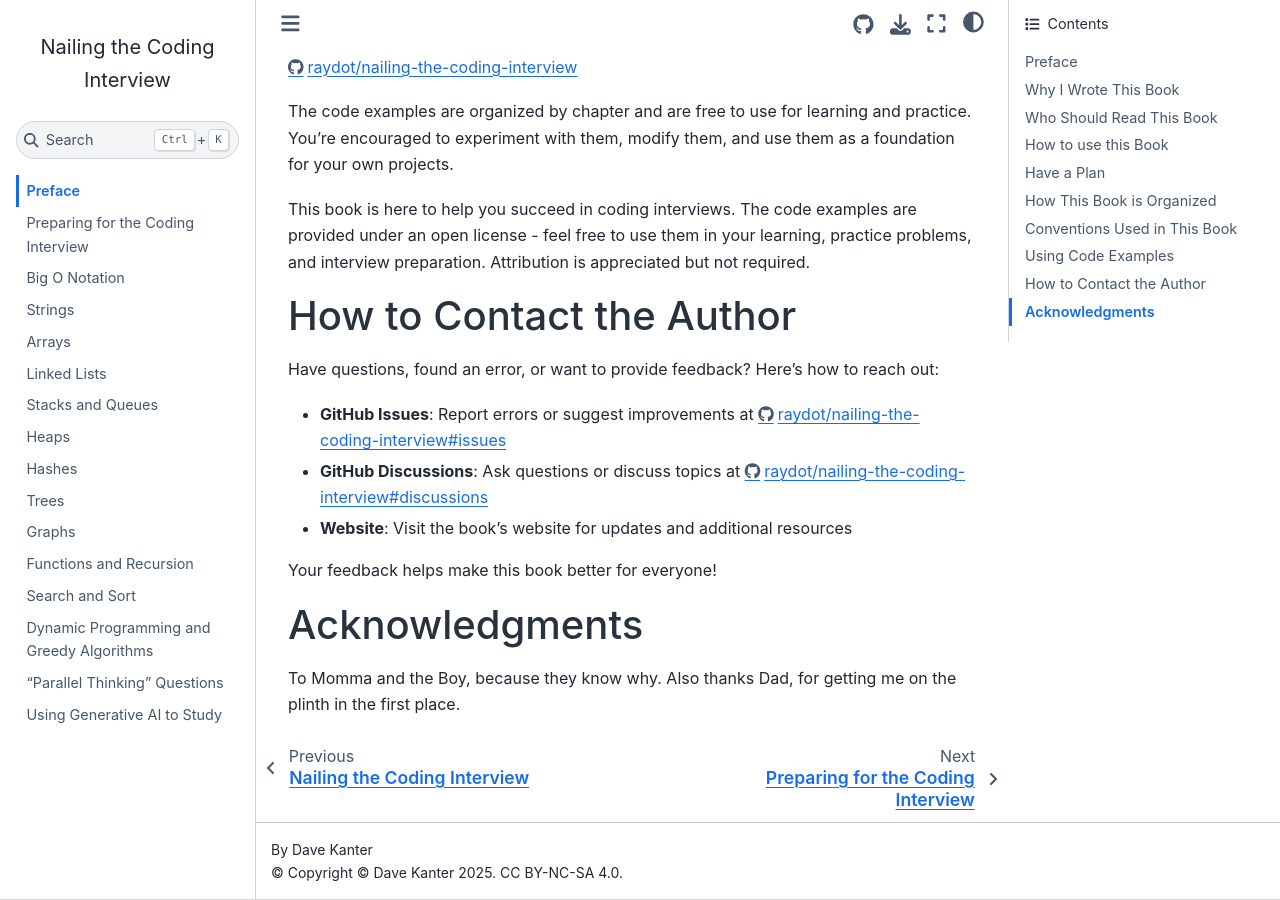
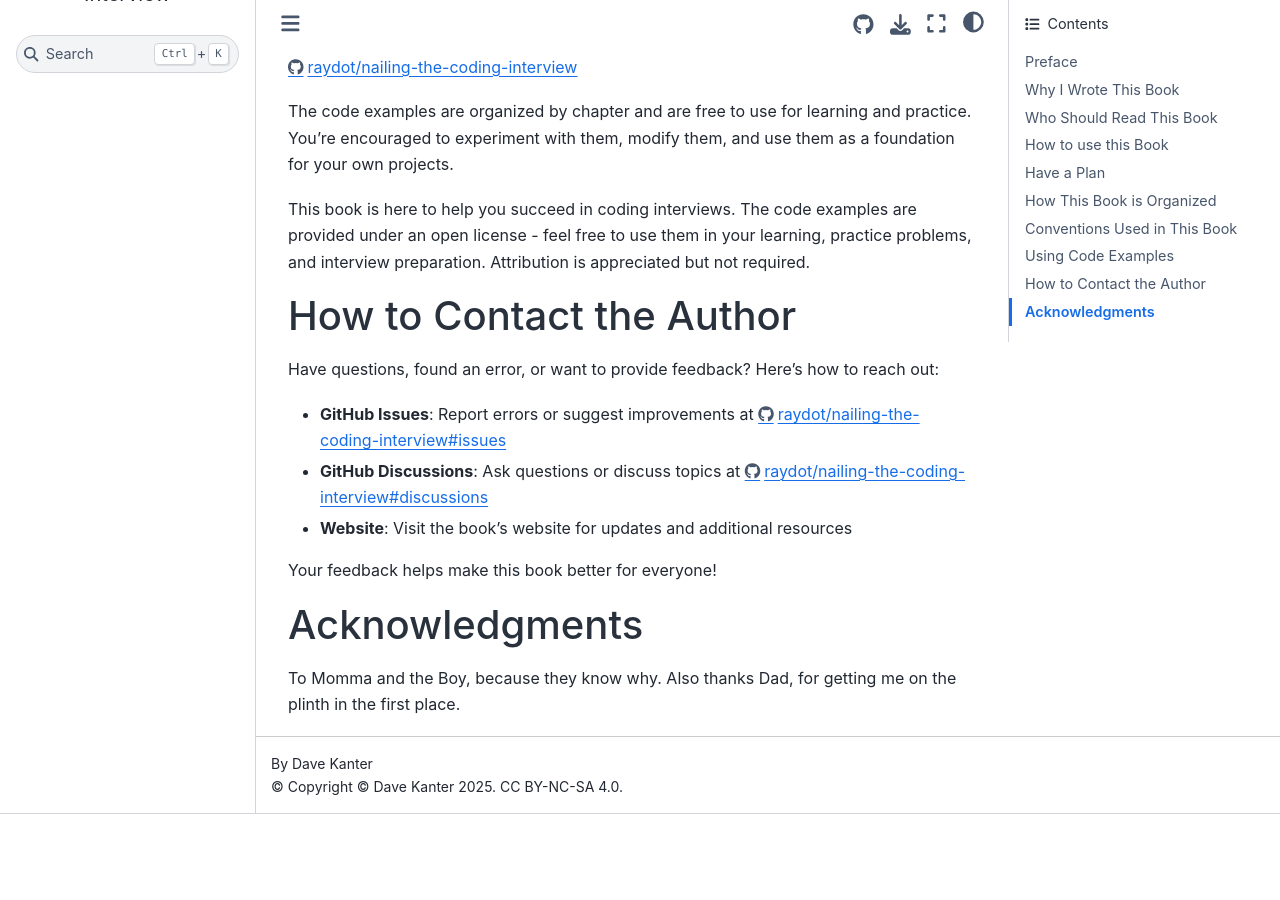
Before and after one commit to raydot/nailing-the-coding-interview, a Jupyter Book: the page built from chapters/00-preface.md, in a window 1280 px wide and 900 px high, scrolled down 7364 px. Built offline with Jupyter Book 1.0.4 settings and Sphinx 7.4.7 and the Sphinx Book theme 1.1.4, drawn with Linux system fonts in a browser that asks for light colours; after the commit the page ends 8178 px from its top, so only the background shows below that.

Commit message:
Still seeing that error.

```diff
--- a/_toc.yml
+++ b/_toc.yml
@@ -1,19 +1,2 @@
 format: jb-book
 root: intro
-chapters:
-  - file: chapters/00-preface
-  - file: chapters/01-preparing
-  - file: chapters/02-big-o
-  - file: chapters/03-strings
-  - file: chapters/04-arrays
-  - file: chapters/05-linked-lists
-  - file: chapters/06-stacks-queues
-  - file: chapters/07-heaps
-  - file: chapters/08-hashes
-  - file: chapters/09-trees
-  - file: chapters/10-graphs
-  - file: chapters/11-functions-recursion
-  - file: chapters/12-search-sort
-  - file: chapters/13-dynamic-greedy
-  - file: chapters/14-outside-the-box
-  - file: chapters/15-gen-ai-to-study
```
